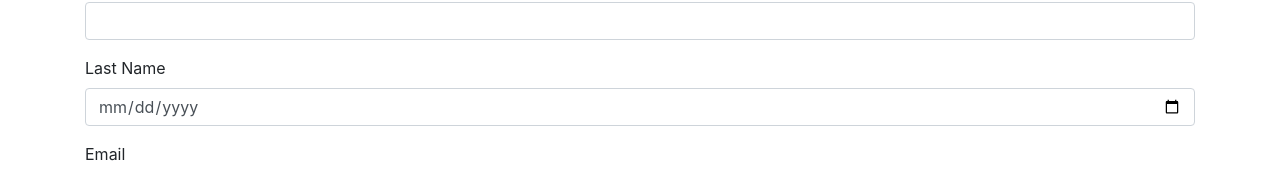
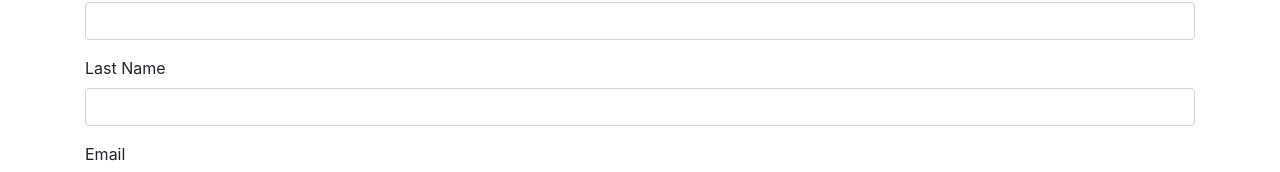
Before and after one commit to RebekahKoon/CS-340-step-3, a website: page join.html in a window 1280 px wide. Shown: the part 142-314 px from the top of the page. Drawn offline with nearby package versions, Linux system fonts and the light colour scheme.

Commit message:
changed last name input type to text

```diff
--- a/join.html
+++ b/join.html
@@ -64,7 +64,7 @@
           </div>
           <div class="form-group">
             <label>Last Name</label>
-            <input type="date" class="form-control" name="last-name">
+            <input type="text" class="form-control" name="last-name">
           </div>
           <div class="form-group">
             <label>Email</label>
```
